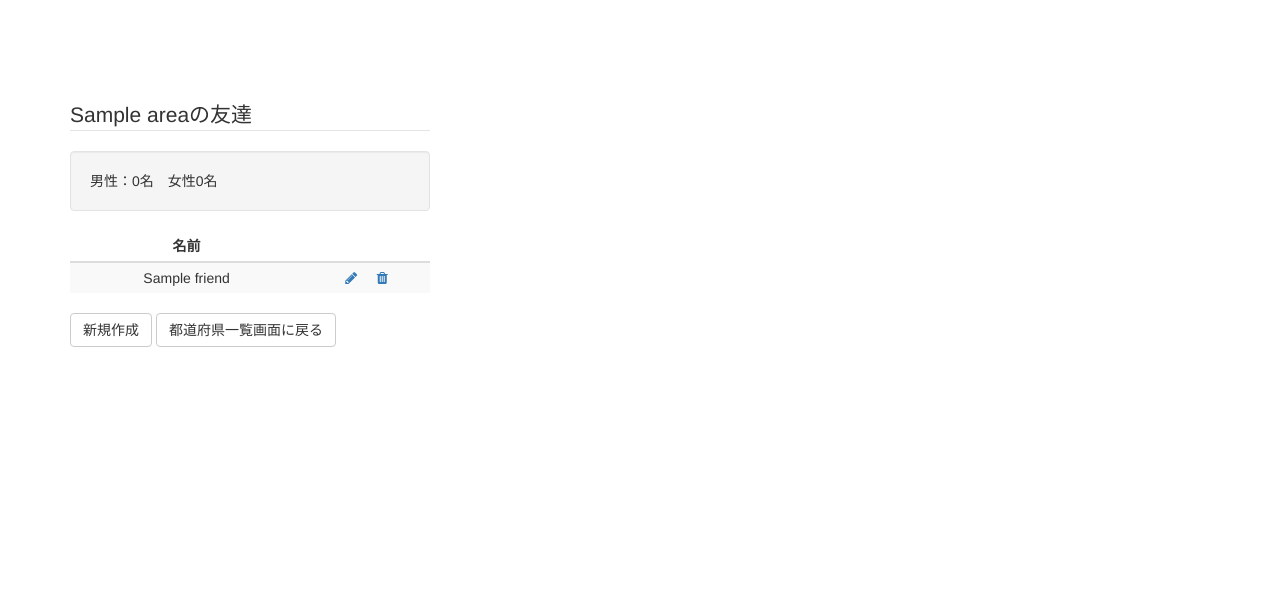
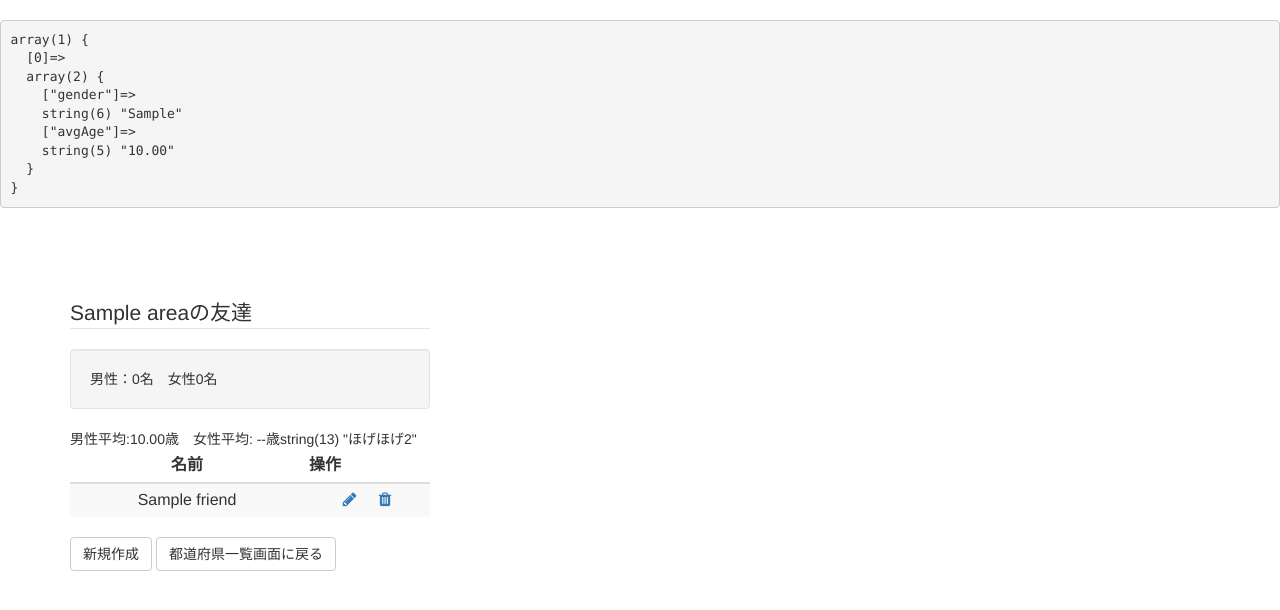
Before and after one commit to kobaboy/myfriend, a PHP site: page /show.php?area_id=1 in a window 1280 px wide. Shown: the top 610 px of the page. Run offline with PHP 8.4, Linux system fonts and the light colour scheme; tables that the repository leaves empty or names only in its code hold one stand-in row (values such as "Sample post"); some libraries are stand-ins or nearby versions.

Commit message:
指定した県に男女の友達がいない場合、エラーが起きる それ以外の場合の条件では処理できて平均年齢を表示させることができる

```diff
--- a/new.php
+++ b/new.php
@@ -35,7 +35,8 @@
 
 
     //更新ボタンを押したらindex.phpに画面遷移する
-    header('Location: index.php');
+    //header('Location: index.php');
+    header('Location: show.php?area_id='.$_POST['area_id']);
 
     exit();
 
--- a/show.php
+++ b/show.php
@@ -7,9 +7,24 @@
   $dbh = new PDO(PDO_DSN,DB_USERNAME,DB_PASSWORD);
   $dbh->query('SET NAMES utf8');
 
+  //ページ読み込み時にURLのパラメーター上でactionがあれば処理をする
+  if(isset($_GET['action']) && !empty($_GET['action'])){
+    // actionパラメーターの値はdeleteであれば削除処処理を実行する
+    if($_GET['action'] == 'delete'){
+      //  実際の削除処理
+      // $sql = 'DELETE FROM  `テーブル名`WHERE 削除したいレコードの条件';
+      // 削除すり処理の場合、一件の単位がレコードなのでカラムを指定する必要はない、
+      // どのレコードを削除するかをprimary keyであるidで指定して削除する。
+      $sql = 'DELETE FROM `friends` WHERE `friend_id` = ' .$_GET['friend_id'];
+      $stmt = $dbh->prepare($sql);
+      $stmt->execute();
+
+      header('Location: index.php');
+    }
+  }
+
   // $_GETはGET送信のときに使用される変数 ----- ここはareasのテーブルの処理 ------
   $sql = sprintf('SELECT * FROM areas WHERE area_id=%s', $_GET['area_id']);
-  $sql =
 
   $stmt = $dbh->prepare($sql);
   $stmt->execute();
@@ -56,12 +71,36 @@
     else if($rec['gender'] == 2){
       $female++;
     }
+  }
+
+  //平均年令取得
+  // $sql = 'SELECT `gender`, TRUNCATE(AVG(`age`), 2) AS avgAge
+  //         FROM `friends` WHERE `area_id` ='
+  //         . $_GET['area_id'].
+  //         'GROUP BY `gender';
+  $sql = 'SELECT `gender`, TRUNCATE(AVG(`age`), 2) AS avgAge FROM `friends` WHERE `area_id` = '
+          . $_GET['area_id']
+          . ' GROUP BY `gender`';
 
 
+  $stmt = $dbh->prepare($sql);
+  $stmt->execute();
+
+  $avgAge = array();
+
+  while(1){
+    $rec = $stmt->fetch(PDO::FETCH_ASSOC);
+    if($rec == false){
+      break;
+    }
+    $avgAge[] = $rec;
   }
 
+  echo '<pre>';
+  var_dump($avgAge);
+  echo '</pre>';
+
   //var_dump($friends);
-
   //var_dump($male);
   //var_dump($female);
 ?>
@@ -89,6 +128,24 @@
       <script src="https://oss.maxcdn.com/respond/1.4.2/respond.min.js"></script>
     <![endif]-->
 
+    <script type="text/javascript">
+      //confirm()内のokボタンを押すとtrueを、cancelボタンを押すとfalseを返す
+      function destroy(friend_id){
+        if (confirm('FRIEND ID:' + friend_id +  'の友達を削除しますか') == true){
+          //confirm(hoge); これで変数hogeの中身を表示させることができる
+          // var fuga = 'ふが';
+          // console.log(friend_id); //phpのecho文のような役割
+          //ページをリロードしdelete処理を実行するための記述  JSの文字連結は+である。
+          location.href = 'show.php?action=delete&friend_id=' + friend_id;
+          return true;
+        }
+        //キャンセルボタンを押したとき
+        else{
+          return false;
+        }
+      }
+    </script>
+
   </head>
   <body>
 
@@ -98,12 +155,43 @@
         <div class="col-md-4 content-margin-top">
         <legend><?php echo $area_name; ?>の友達</legend>
         <!-- <div class="well">男性：2名　女性：1名</div> -->
+
         <div class="well">男性：<?php echo $male; ?>名　女性<?php echo $female; ?>名</div>
+          <!-- 男女の平均年齢を出力する -->
+          <?php
+
+            if($avgAge[0]['gender'] == 2){
+              // 女性のみバージョン
+              echo '男性平均: --歳';
+              echo '女性平均:', $avgAge[0]['avgAge'], '歳';
+              var_dump("ほげほげ");
+            }
+            else if(empty($avgAge[1]['gender'])){
+            //else if(empty($avgAge[1]['gender'])){
+              // 男性のみのバージョン
+              echo '男性平均:', $avgAge[0]['avgAge'], '歳　';
+              echo '女性平均: --歳';
+              var_dump("ほげほげ2");
+
+            }else if(($avgAge[0]['gender'] == 1) && ($avgAge[1]['gender'] == 2)){
+              //男性と女性両方バージョン
+              echo '男性平均:', $avgAge[0]['avgAge'], '歳　';
+              echo '女性平均:', $avgAge[1]['avgAge'], '歳';
+              var_dump("ほげほげ3");
+            } else {
+              echo '男性平均: --歳';
+              echo '女性平均: --歳';
+              // echo '男性平均:', $avgAge[0]['avgAge'], '歳　';
+              // echo '女性平均:', $avgAge[1]['avgAge'], '歳';
+            }
+
+
+           ?>
           <table class="table table-striped table-hover table-condensed">
             <thead>
               <tr>
                 <th><div class="text-center">名前</div></th>
-              <th><div class="text-center"></div></th>
+                <th><div class="text-center"></div>操作</th>
               </tr>
             </thead>
             <tbody>
```
Also changed, not shown: index.php (+23 -2 lines). Lines whose indentation alone changed are shown as unchanged.
